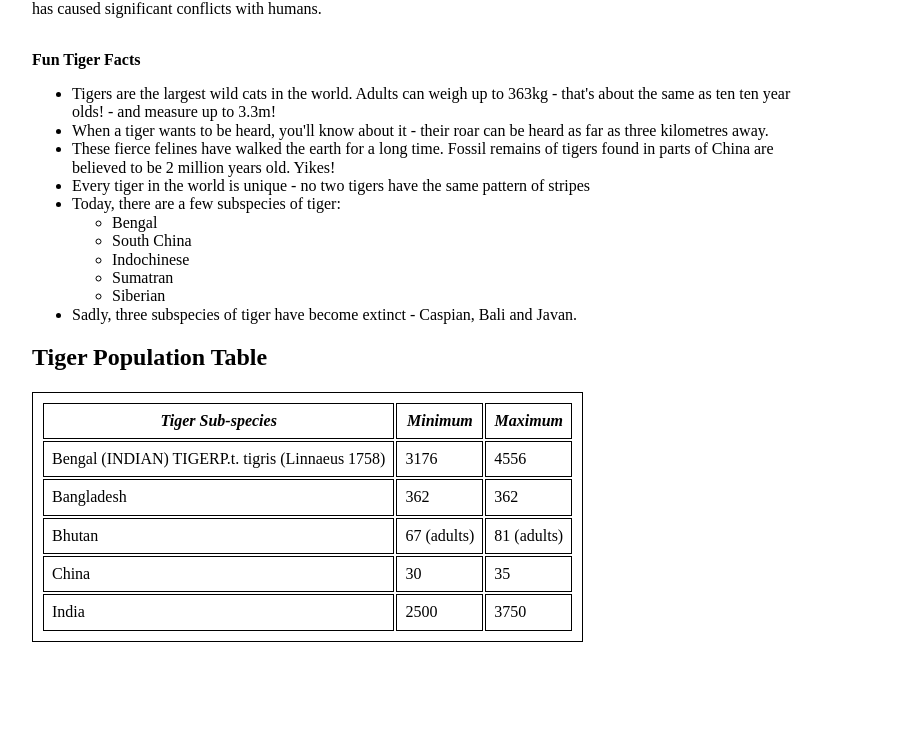
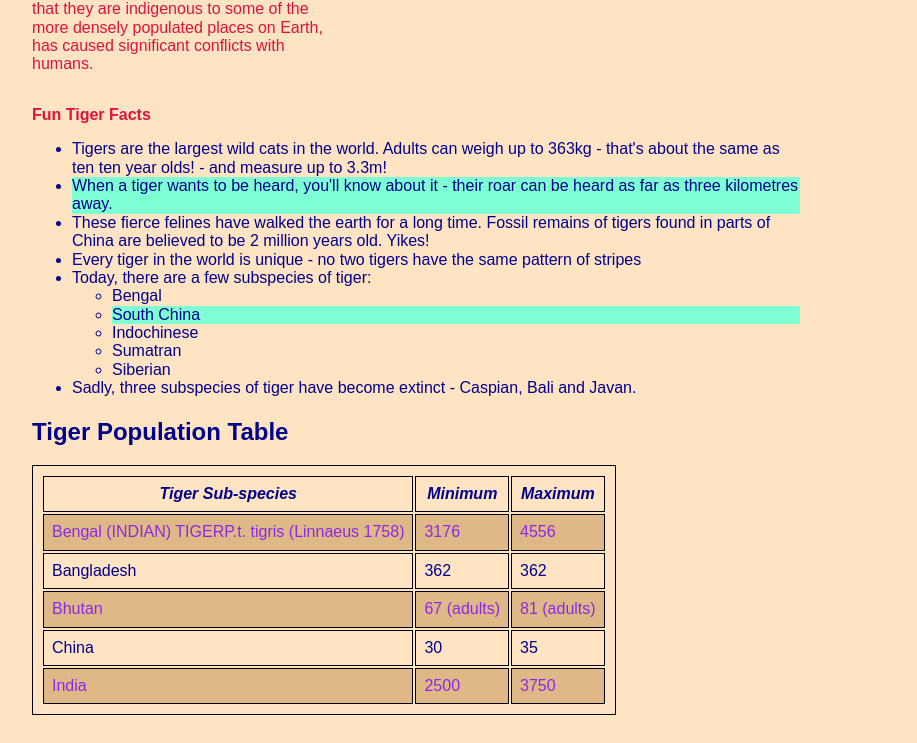
Before and after one commit to LorennaFrancelino/LorennaFrancelino.github.io, a plain HTML site: page tiger.html in a window 1280 px wide. Shown: the part 691-1434 px from the top of the page, without its empty margins (224-1141 px from the left). Before the commit the page ends 1383 px from the top, so only its background shows below. Drawn offline with nearby package versions, Linux system fonts and the light colour scheme; a script that the page names is missing.

Commit message:
Update main.css

```diff
--- a/css/main.css
+++ b/css/main.css
@@ -20,3 +20,29 @@
             table {
                 margin-bottom: 50px;
             }
+            body{
+                background-color: bisque;
+                color: darkblue;
+                font-family:sans-serif;
+
+            }
+            tr:nth-child(even){
+                background-color: burlywood;
+                color: blueviolet;
+            }
+            span{
+                font-family: Arial;
+                font-size: 24px;
+            }
+            p:first-child {
+                color:crimson;
+            }
+            li:nth-child(2) {
+                background-color: aquamarine;
+            }
+            a:hover {
+                text-decoration:none;
+            }
+            li{
+                text-decoration:none;
+            }
```
Lines whose indentation alone changed are shown as unchanged.
